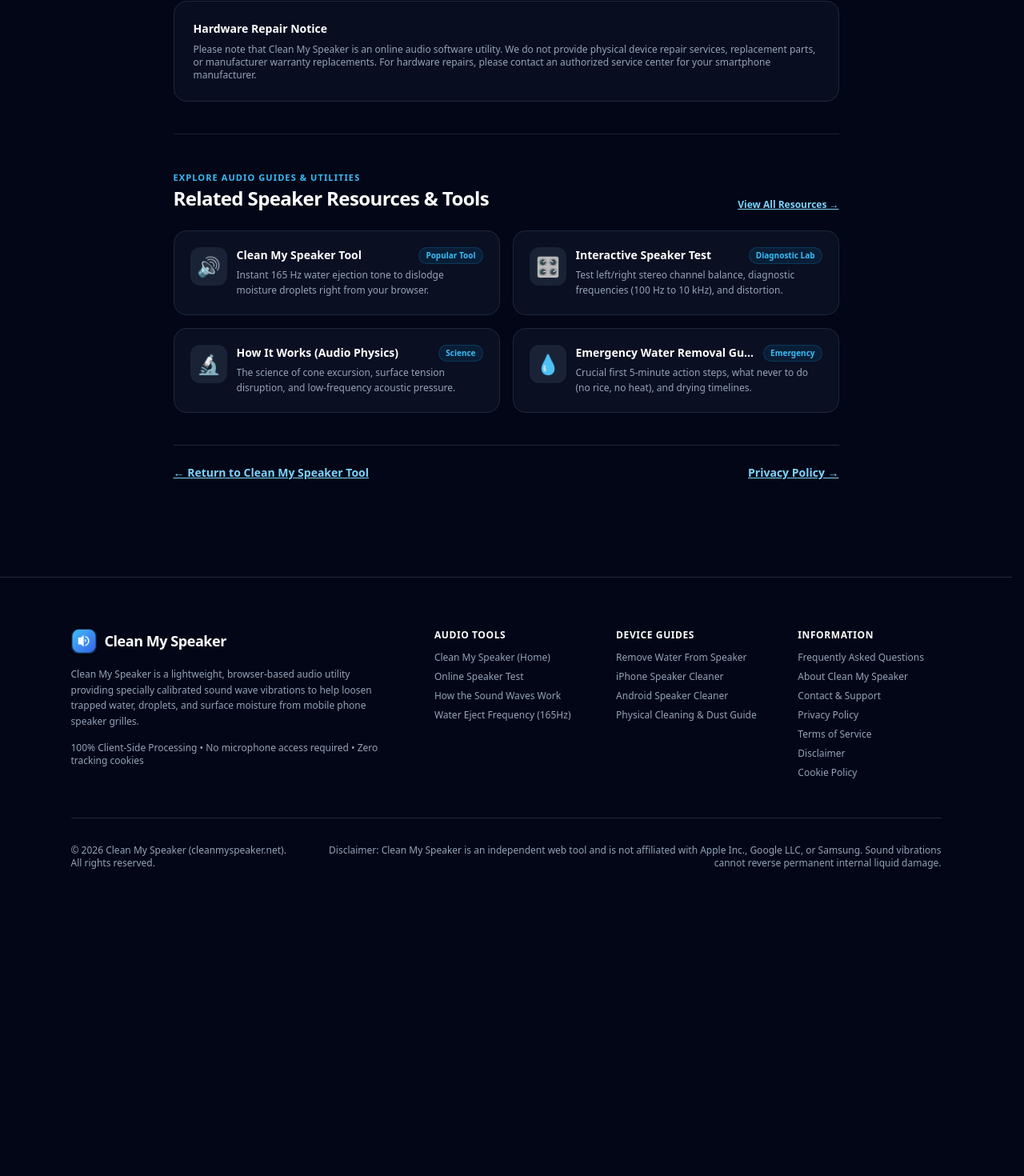
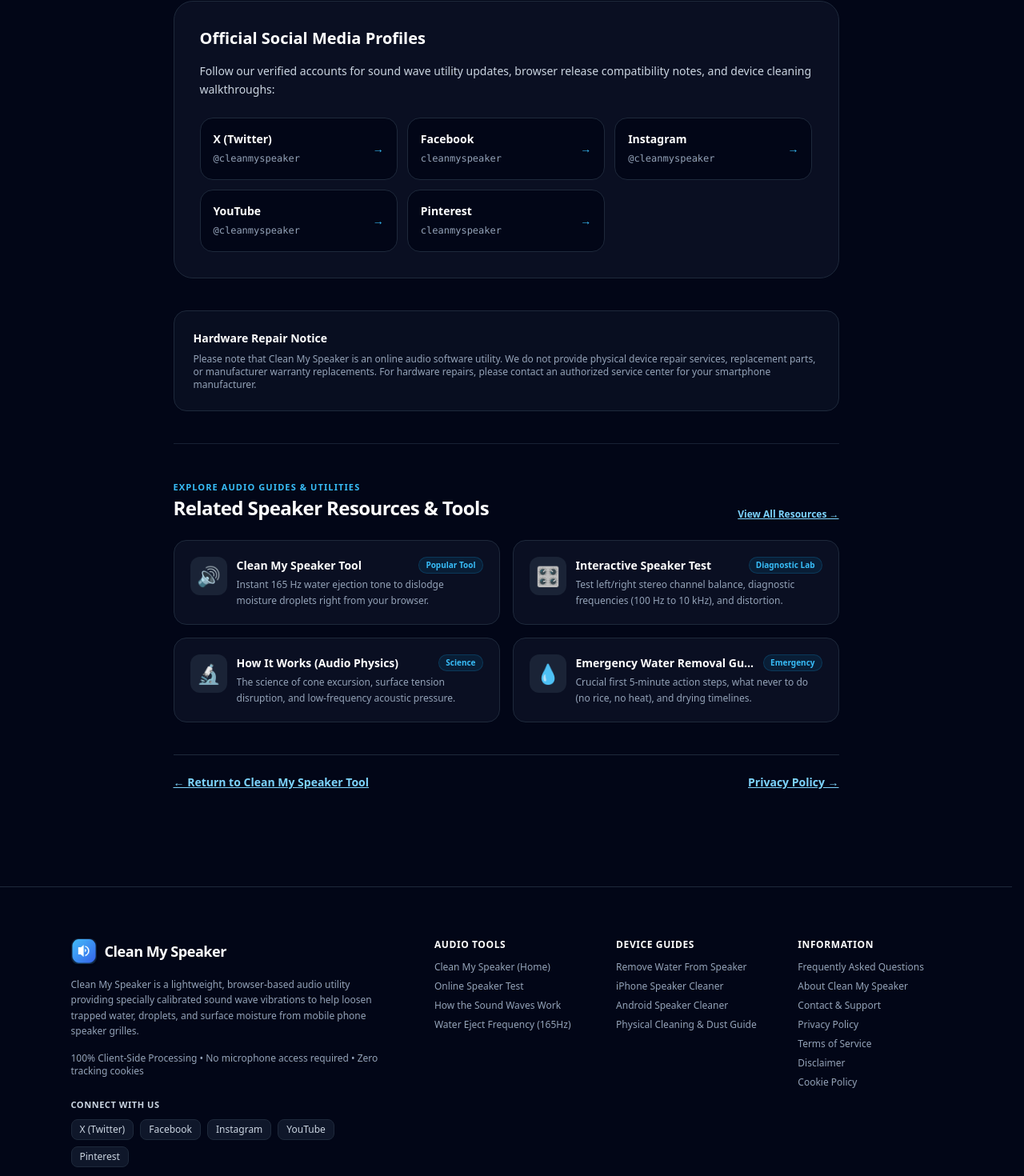
Before and after one commit to michaelasmith211/Clean-My-Speaker, a Next.js app: page /contact in a window 1280 px wide. Shown: the part 656-2126 px from the top of the page at 80% size. Before the commit the page ends 1807 px from the top, so only its background shows below. Built offline with nearby package versions, Linux system fonts and the light colour scheme.

Commit message:
feat(social): integrate official social media channels across Footer, Contact, About, and Schema.org Organization metadata

```diff
--- a/src/app/about/page.tsx
+++ b/src/app/about/page.tsx
@@ -2,6 +2,7 @@
 import Link from 'next/link';
 import { Breadcrumbs } from '@/components/Breadcrumbs';
 import { RelatedGuides } from '@/components/RelatedGuides';
+import { SOCIAL_LINKS } from '@/lib/constants';
 import { Metadata } from 'next';
 
 export const metadata: Metadata = {
@@ -70,6 +71,29 @@
           </p>
         </section>
 
+        {/* Community & Social Channels */}
+        <section className="p-6 rounded-3xl bg-slate-900 border border-slate-800 space-y-4">
+          <h2 className="text-xl font-bold text-white">Community & Verified Social Channels</h2>
+          <p className="text-sm text-slate-300 leading-relaxed">
+            Join our global community across all major networks to stay informed about smartphone water ejection tips, sound frequency research, and new device audio tests:
+          </p>
+          <div className="flex flex-wrap gap-2.5 pt-1">
+            {SOCIAL_LINKS.map((item) => (
+              <a
+                key={item.name}
+                href={item.url}
+                target="_blank"
+                rel="noopener noreferrer"
+                className="px-4 py-2 rounded-xl bg-slate-950 hover:bg-slate-800 border border-slate-800 hover:border-sky-500/40 text-slate-300 hover:text-white text-xs font-semibold transition-all flex items-center gap-2"
+                aria-label={`Visit Clean My Speaker on ${item.name}`}
+              >
+                <span>{item.name}</span>
+                <span className="text-[11px] text-sky-400 font-mono">{item.handle}</span>
+              </a>
+            ))}
+          </div>
+        </section>
+
         {/* Dynamic Contextual Interlinking */}
         <RelatedGuides currentPath="/about" />
 
--- a/src/app/contact/page.tsx
+++ b/src/app/contact/page.tsx
@@ -2,6 +2,7 @@
 import Link from 'next/link';
 import { Breadcrumbs } from '@/components/Breadcrumbs';
 import { RelatedGuides } from '@/components/RelatedGuides';
+import { SOCIAL_LINKS } from '@/lib/constants';
 import { Metadata } from 'next';
 
 export const metadata: Metadata = {
@@ -60,6 +61,37 @@
           </div>
         </div>
 
+        {/* Official Social Media Channels */}
+        <section className="p-6 sm:p-8 rounded-3xl bg-slate-900/60 border border-slate-800 space-y-4">
+          <h2 className="text-xl font-bold text-white">Official Social Media Profiles</h2>
+          <p className="text-sm text-slate-300 leading-relaxed">
+            Follow our verified accounts for sound wave utility updates, browser release compatibility notes, and device cleaning walkthroughs:
+          </p>
+          <div className="grid grid-cols-1 sm:grid-cols-2 lg:grid-cols-3 gap-3 pt-2">
+            {SOCIAL_LINKS.map((item) => (
+              <a
+                key={item.name}
+                href={item.url}
+                target="_blank"
+                rel="noopener noreferrer"
+                className="p-4 rounded-2xl bg-slate-950 border border-slate-800 hover:border-sky-500/50 hover:bg-slate-900 transition-all flex items-center justify-between group"
+              >
+                <div>
+                  <span className="font-semibold text-white group-hover:text-sky-300 text-sm block transition-colors">
+                    {item.name}
+                  </span>
+                  <span className="text-xs text-slate-400 font-mono">
+                    {item.handle}
+                  </span>
+                </div>
+                <span className="text-sky-400 group-hover:translate-x-1 transition-transform text-sm">
+                  →
+                </span>
+              </a>
+            ))}
+          </div>
+        </section>
+
         <section className="p-6 rounded-2xl bg-slate-900/50 border border-slate-800 space-y-2 text-sm">
           <h2 className="font-bold text-white">Hardware Repair Notice</h2>
           <p className="text-xs text-slate-400">
--- a/src/app/layout.tsx
+++ b/src/app/layout.tsx
@@ -121,7 +121,14 @@
     url: SITE_URL,
     logo: `${SITE_URL}/icon.png`,
     description: 'Clean My Speaker provides free browser-based acoustic utilities for mobile devices.',
-    sameAs: ['https://github.com/michaelasmith211/Clean-My-Speaker'],
+    sameAs: [
+      'https://www.facebook.com/cleanmyspeaker',
+      'https://x.com/cleanmyspeaker',
+      'https://www.instagram.com/cleanmyspeaker',
+      'https://www.youtube.com/@cleanmyspeaker',
+      'https://www.pinterest.com/cleanmyspeaker',
+      'https://github.com/michaelasmith211/Clean-My-Speaker',
+    ],
   };
 
   const jsonLdSoftwareApp = {
--- a/src/components/Footer.tsx
+++ b/src/components/Footer.tsx
@@ -1,6 +1,7 @@
 import React from 'react';
 import Link from 'next/link';
 import Image from 'next/image';
+import { SOCIAL_LINKS } from '@/lib/constants';
 
 export const Footer: React.FC = () => {
   return (
@@ -25,6 +26,27 @@
             <p className="text-xs text-slate-400">
               100% Client-Side Processing • No microphone access required • Zero tracking cookies
             </p>
+
+            {/* Social Media Channels */}
+            <div className="pt-2">
+              <span className="text-[11px] font-semibold uppercase tracking-wider text-slate-300 block mb-2">
+                Connect With Us
+              </span>
+              <div className="flex flex-wrap items-center gap-2" aria-label="Social media profiles">
+                {SOCIAL_LINKS.map((item) => (
+                  <a
+                    key={item.name}
+                    href={item.url}
+                    target="_blank"
+                    rel="noopener noreferrer"
+                    className="px-2.5 py-1 rounded-lg bg-slate-900 hover:bg-slate-800 border border-slate-800 hover:border-sky-500/40 text-slate-300 hover:text-sky-300 text-xs font-medium transition-colors flex items-center gap-1.5"
+                    aria-label={`Follow Clean My Speaker on ${item.name}`}
+                  >
+                    <span>{item.name}</span>
+                  </a>
+                ))}
+              </div>
+            </div>
           </div>
 
           {/* Quick Tools */}
--- a/src/lib/constants.ts
+++ b/src/lib/constants.ts
@@ -3,6 +3,14 @@
 export const SITE_URL = 'https://cleanmyspeaker.net';
 export const SITE_NAME = 'Clean My Speaker';
 export const SITE_TAGLINE = 'Clean My Speaker Online — Help Remove Water & Moisture From Your Phone Speaker';
+
+export const SOCIAL_LINKS = [
+  { name: 'X (Twitter)', url: 'https://x.com/cleanmyspeaker', handle: '@cleanmyspeaker' },
+  { name: 'Facebook', url: 'https://www.facebook.com/cleanmyspeaker', handle: 'cleanmyspeaker' },
+  { name: 'Instagram', url: 'https://www.instagram.com/cleanmyspeaker', handle: '@cleanmyspeaker' },
+  { name: 'YouTube', url: 'https://www.youtube.com/@cleanmyspeaker', handle: '@cleanmyspeaker' },
+  { name: 'Pinterest', url: 'https://www.pinterest.com/cleanmyspeaker', handle: 'cleanmyspeaker' },
+];
 
 export const CLEANING_MODES: Record<string, CleaningModeConfig> = {
   quick: {
```
